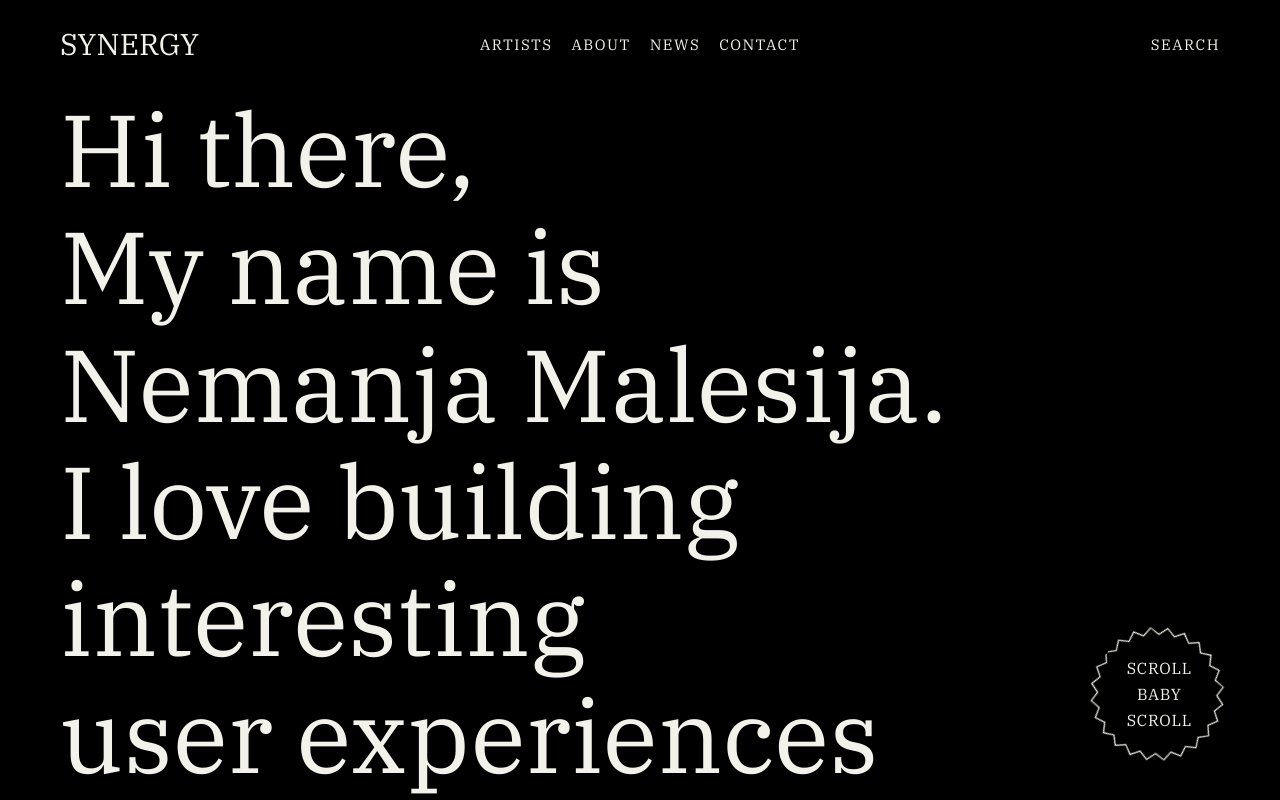
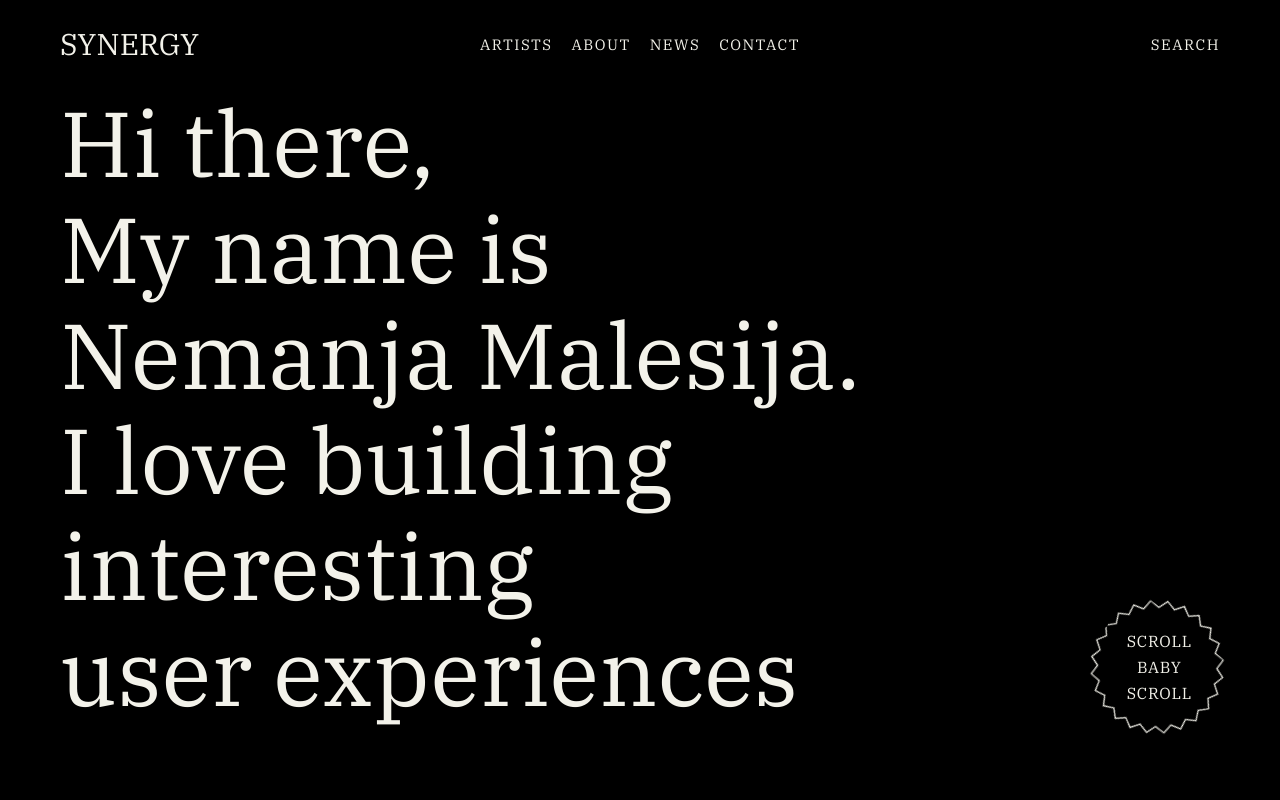
Before and after one commit to nemanjamalesija/portfolio-v2, a React (Vite) app: page / in a window 1280 px wide. Built offline with nearby package versions, Linux system fonts and the light colour scheme.

Commit message:
Clean hero

```diff
--- a/src/components/Hero.tsx
+++ b/src/components/Hero.tsx
@@ -21,7 +21,7 @@ const Hero = () => {
 
   return (
     <section
-      className='section hero h-screen w-full px-24 bg-black  leading-relaxed fixed top-36 left-0 z-10'
+      className='section hero w-full px-24 bg-black  leading-relaxed fixed top-36 left-0 z-10'
       ref={heroRef}
     >
       <h1
--- a/src/index.css
+++ b/src/index.css
@@ -78,7 +78,7 @@ body {
   }
 }
 .heading-primary {
-  font-size: 10.2rem;
+  font-size: 9.2rem;
   line-height: 1.15;
   color: #f3f2ea;
 }
@@ -146,5 +146,5 @@ main {
 .hero__scroll {
   position: absolute;
   right: 8.3rem;
-  top: 70%;
+  top: 84%;
 }
```
